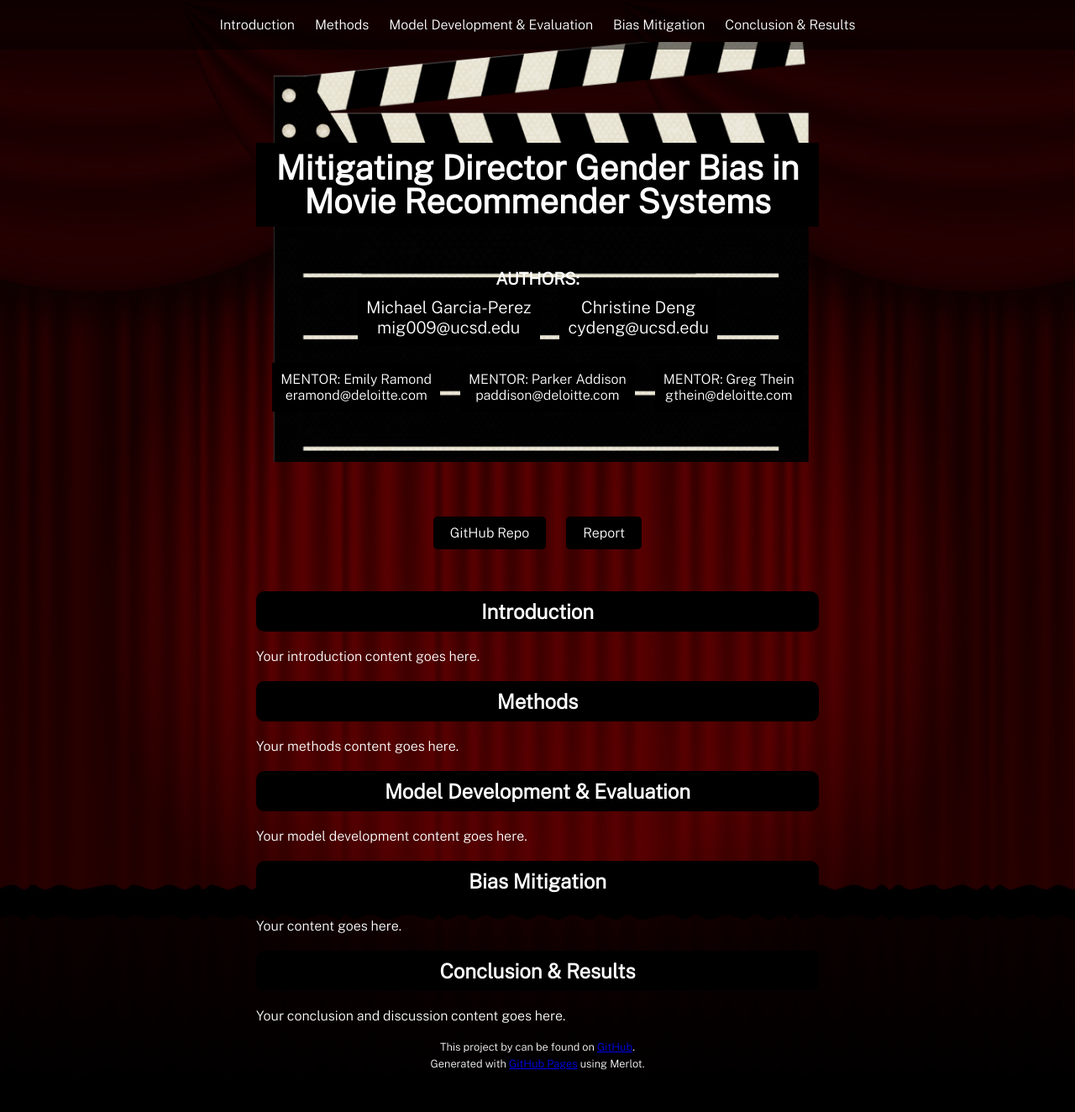
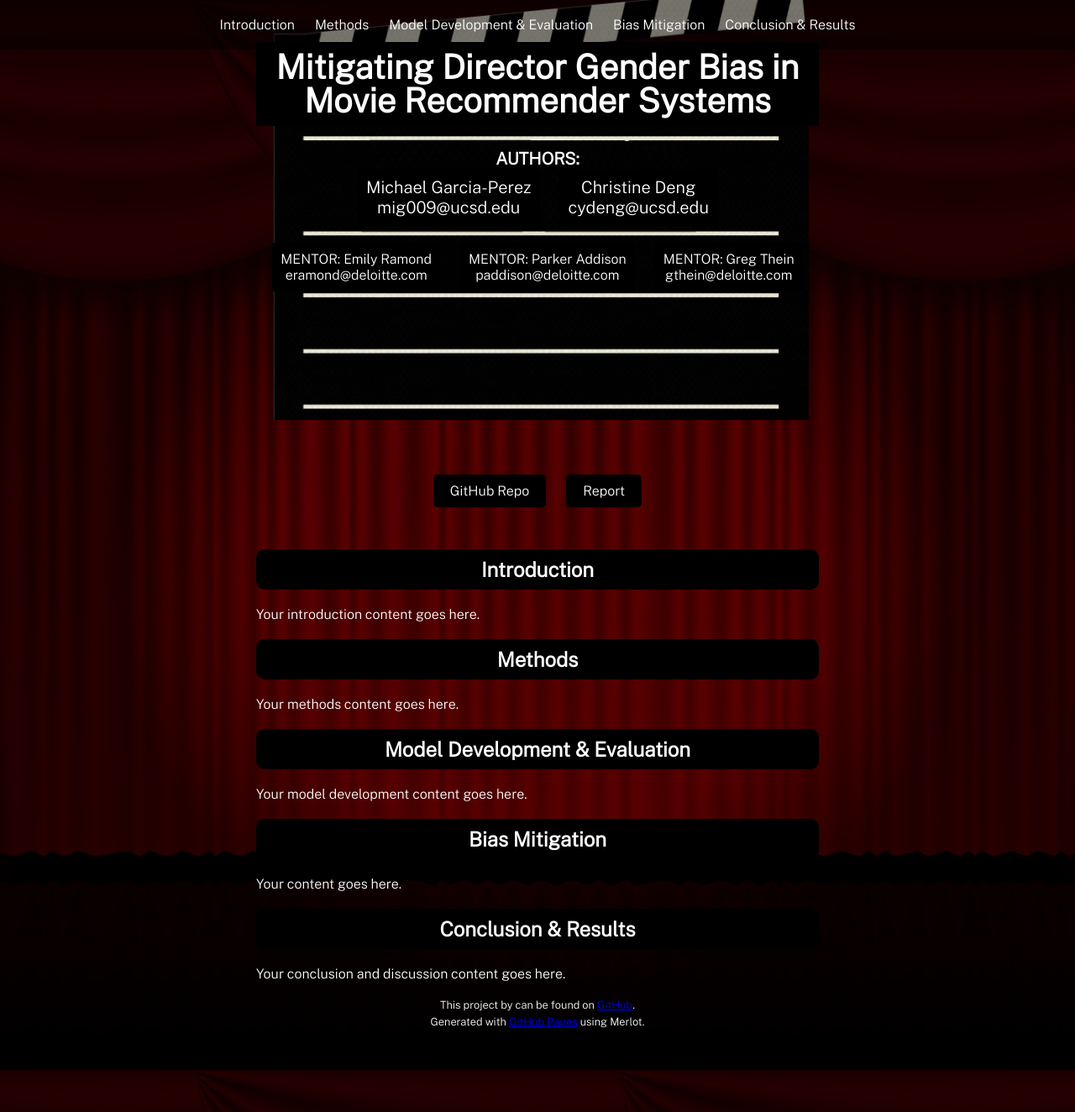
Before and after one commit to michael-garciaperez/DSC180A-Methodology-5, a Jekyll site: the page built from index.md, in a window 1280 px wide and 1324 px high. Shown: the whole window at 84% size. Built offline with Jekyll 4.4.1, drawn with Linux system fonts in a browser that asks for light colours.

Commit message:
Update style.scss

```diff
--- a/assets/css/style.scss
+++ b/assets/css/style.scss
@@ -1,5 +1,6 @@
 ---
 ---
+
 @import url('https://fonts.googleapis.com/css2?family=Public+Sans:wght@300&display=swap');
 
 body {
@@ -20,7 +21,7 @@ div.shell {
 header {
   position: relative;
   z-index: 2;
-  margin: 50px auto 0; /* Adjusted margin */
+  margin: 0 auto; /* Adjusted margin */
   max-width: 670px;
   padding: 20px 40px 25px;
   height: 500px;
@@ -35,7 +36,7 @@ header h1 {
   line-height: 1;
   background-color: black;
   padding: 10px 20px;
-  margin-top: 100px; /* Adjusted margin-top for the title */
+  margin-top: 30px; /* Adjusted margin-top for the title */
 }
 
 .clapboard-image {
@@ -54,7 +55,7 @@ header h1 {
 
 .author-mentor-container {
   text-align: center;
-  margin-top: 50px; /* Adjusted margin-top for the authors */
+  margin-top: 20px; /* Adjusted margin-top for the authors */
 }
 
 .author-mentor-container p {
```
